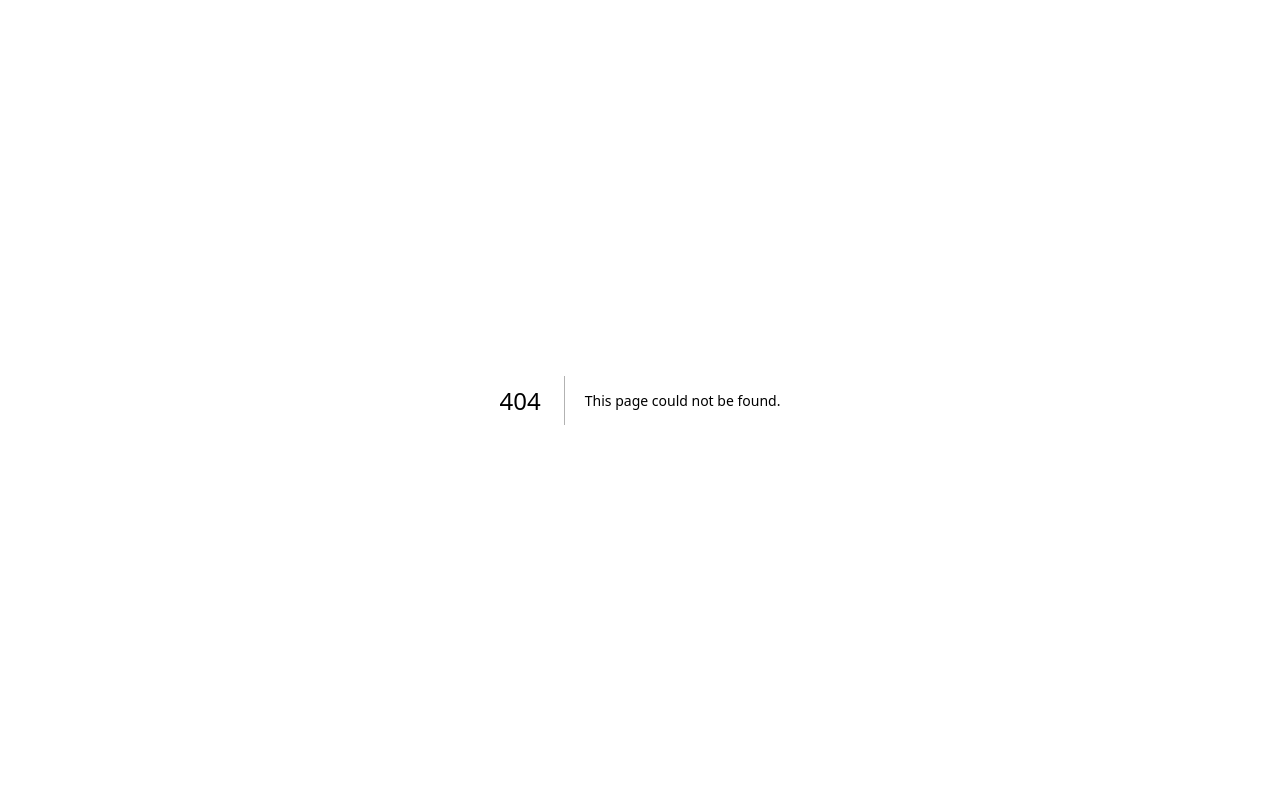
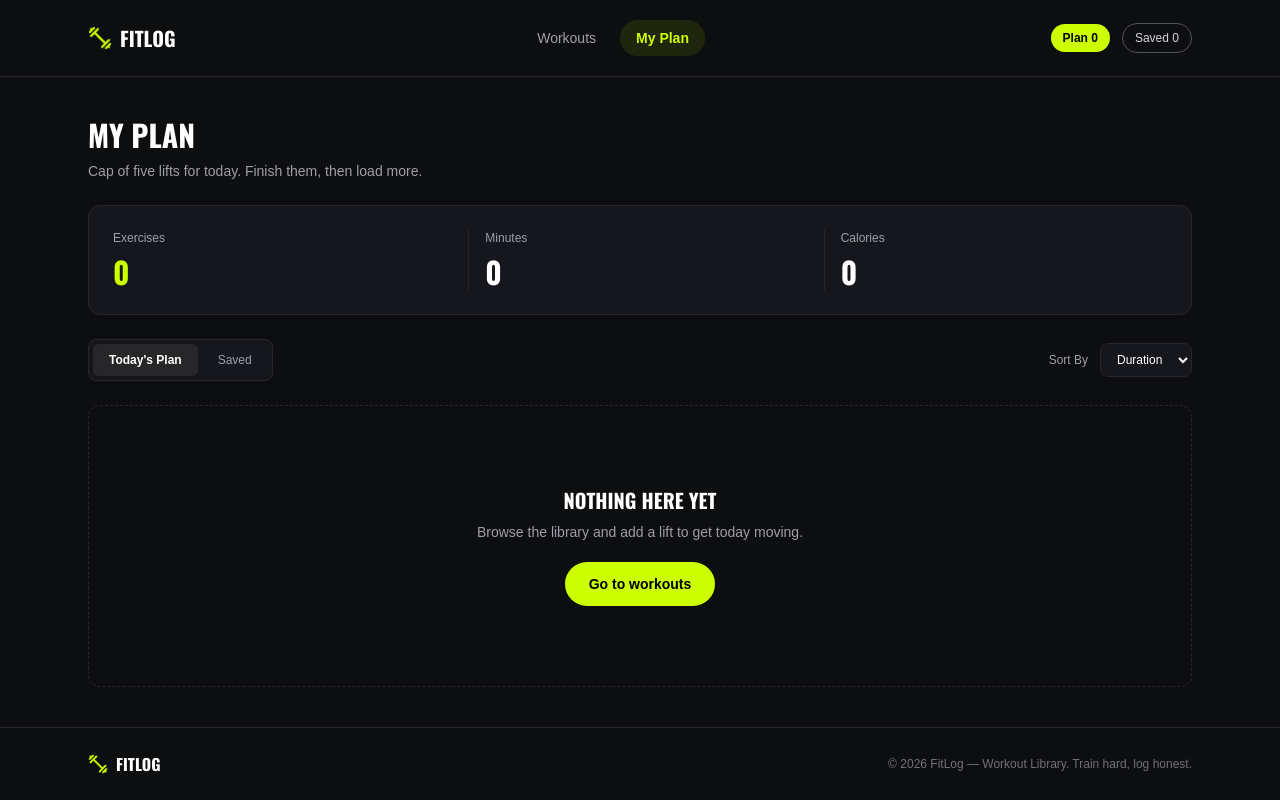
Before and after one commit to isratjahan023/fitlog, a Next.js app: page /my-plan in a window 1280 px wide. Before the commit this address had no page. Built offline with nearby package versions, Linux system fonts and the light colour scheme.

Commit message:
Add My Plan tabs summary sorting and workout completion

```diff
--- /dev/null
+++ b/app/my-plan/page.tsx
@@ -0,0 +1,287 @@
+"use client";
+
+import { useState } from "react";
+import Link from "next/link";
+import { Oswald } from "next/font/google";
+import { usePlan } from "../PlanProvider";
+import PlanCounters from "../PlanCounters";
+
+const oswald = Oswald({
+  subsets: ["latin"],
+  weight: ["600", "700"],
+});
+
+export default function MyPlanPage() {
+  const {
+    plan,
+    saved,
+    ready,
+    markAsDone,
+    removeFromPlan,
+    removeFromSaved,
+  } = usePlan();
+
+  const [tab, setTab] = useState<"plan" | "saved">("plan");
+  const [sortBy, setSortBy] = useState("duration");
+
+  const items = [...(tab === "plan" ? plan : saved)].sort(
+    (a, b) => {
+      if (sortBy === "calories") {
+        return b.caloriesBurned - a.caloriesBurned;
+      }
+
+      if (sortBy === "rating") {
+        return b.rating - a.rating;
+      }
+
+      return a.duration - b.duration;
+    }
+  );
+
+  const minutes = plan.reduce(
+    (total, workout) => total + workout.duration,
+    0
+  );
+
+  const calories = plan.reduce(
+    (total, workout) => total + workout.caloriesBurned,
+    0
+  );
+
+  return (
+    <div className="min-h-screen bg-[#0d0e10] text-white">
+      {/* Navbar */}
+      <nav className="border-b border-zinc-800">
+        <div className="mx-auto flex max-w-6xl flex-wrap items-center justify-between gap-4 px-6 py-5">
+          <Link href="/" className="flex items-center gap-2">
+            <img
+              src="/logo.png"
+              alt=""
+              className="h-6 w-6 object-contain"
+            />
+            <span className={`${oswald.className} text-xl font-bold`}>
+              FITLOG
+            </span>
+          </Link>
+
+          <div className="flex items-center gap-2 text-sm">
+            <Link
+              href="/"
+              className="rounded-full px-4 py-2 text-zinc-400"
+            >
+              Workouts
+            </Link>
+
+            <Link
+              href="/my-plan"
+              aria-current="page"
+              className="rounded-full bg-[#ccff00]/10 px-4 py-2 font-semibold text-[#ccff00]"
+            >
+              My Plan
+            </Link>
+          </div>
+
+          <PlanCounters />
+        </div>
+      </nav>
+
+      <main className="mx-auto max-w-6xl px-6 py-10">
+        <h1 className={`${oswald.className} text-3xl font-bold`}>
+          MY PLAN
+        </h1>
+
+        <p className="mt-2 text-sm text-zinc-400">
+          Cap of five lifts for today. Finish them, then load more.
+        </p>
+
+        {/* Summary */}
+        <div className="mt-6 grid grid-cols-3 gap-3 rounded-xl border border-zinc-800 bg-[#15171c] p-5 sm:p-6">
+          <div>
+            <p className="text-xs text-zinc-400">Exercises</p>
+            <p
+              className={`${oswald.className} mt-2 text-3xl font-bold text-[#ccff00]`}
+            >
+              {plan.length}
+            </p>
+          </div>
+
+          <div className="border-l border-zinc-800 pl-4">
+            <p className="text-xs text-zinc-400">Minutes</p>
+            <p className={`${oswald.className} mt-2 text-3xl font-bold`}>
+              {minutes}
+            </p>
+          </div>
+
+          <div className="border-l border-zinc-800 pl-4">
+            <p className="text-xs text-zinc-400">Calories</p>
+            <p className={`${oswald.className} mt-2 text-3xl font-bold`}>
+              {calories}
+            </p>
+          </div>
+        </div>
+
+        {/* Tabs and sorting */}
+        <div className="mt-6 flex flex-wrap items-center justify-between gap-4">
+          <div
+            role="group"
+            aria-label="Workout list"
+            className="flex gap-1 rounded-lg border border-zinc-800 bg-[#15171c] p-1"
+          >
+            <button
+              onClick={() => setTab("plan")}
+              aria-pressed={tab === "plan"}
+              className={`rounded-md px-4 py-2 text-xs ${
+                tab === "plan"
+                  ? "bg-zinc-800 font-semibold text-white"
+                  : "text-zinc-400"
+              }`}
+            >
+              Today&apos;s Plan
+            </button>
+
+            <button
+              onClick={() => setTab("saved")}
+              aria-pressed={tab === "saved"}
+              className={`rounded-md px-4 py-2 text-xs ${
+                tab === "saved"
+                  ? "bg-zinc-800 font-semibold text-white"
+                  : "text-zinc-400"
+              }`}
+            >
+              Saved
+            </button>
+          </div>
+
+          <label className="flex items-center gap-3 text-xs text-zinc-400">
+            Sort By
+            <select
+              value={sortBy}
+              onChange={(event) => setSortBy(event.target.value)}
+              className="rounded-lg border border-zinc-800 bg-[#15171c] px-3 py-2 text-white"
+            >
+              <option value="duration">Duration</option>
+              <option value="calories">Calories</option>
+              <option value="rating">Rating</option>
+            </select>
+          </label>
+        </div>
+
+        {/* List */}
+        {!ready ? (
+          <p role="status" className="py-16 text-center text-zinc-400">
+            Loading workouts…
+          </p>
+        ) : items.length === 0 ? (
+          <div className="mt-6 rounded-xl border border-dashed border-zinc-800 px-6 py-20 text-center">
+            <h2 className={`${oswald.className} text-xl font-bold`}>
+              NOTHING HERE YET
+            </h2>
+
+            <p className="mt-2 text-sm text-zinc-400">
+              Browse the library and add a lift to get today moving.
+            </p>
+
+            <Link
+              href="/"
+              className="mt-5 inline-block rounded-full bg-[#ccff00] px-6 py-3 text-sm font-semibold text-black"
+            >
+              Go to workouts
+            </Link>
+          </div>
+        ) : (
+          <div className="mt-6 space-y-4">
+            {items.map((workout) => {
+              const done =
+                tab === "plan" &&
+                plan.some(
+                  (item) => item.id === workout.id && item.done
+                );
+
+              return (
+                <article
+                  key={workout.id}
+                  className="flex flex-col gap-4 rounded-xl border border-zinc-800 bg-[#15171c] p-4 sm:flex-row sm:items-center"
+                >
+                  <img
+                    src={workout.image}
+                    alt={workout.name}
+                    className="h-40 w-full rounded-lg object-cover sm:h-20 sm:w-32"
+                  />
+
+                  <div className="min-w-0 flex-1">
+                    <h2
+                      className={`${oswald.className} text-lg font-bold uppercase`}
+                    >
+                      {workout.name}
+                    </h2>
+
+                    <p className="mt-1 text-xs text-zinc-400">
+                      {workout.equipment}
+                    </p>
+
+                    <div className="mt-2 flex flex-wrap gap-3 text-xs text-zinc-400">
+                      <span>{workout.duration} min</span>
+                      <span>{workout.caloriesBurned} kcal</span>
+                      <span>★ {workout.rating}</span>
+                    </div>
+                  </div>
+
+                  <div className="flex flex-wrap items-center gap-3">
+                    <Link
+                      href={`/workouts/${workout.id}`}
+                      className="rounded-full border border-zinc-600 px-4 py-2 text-xs"
+                    >
+                      View Details
+                    </Link>
+
+                    {tab === "plan" && (
+                      <button
+                        onClick={() => markAsDone(workout.id)}
+                        disabled={done}
+                        className="rounded-full bg-[#ccff00] px-4 py-2 text-xs font-semibold text-black disabled:cursor-not-allowed disabled:opacity-50"
+                      >
+                        {done ? "✓ Done" : "✓ Mark as Done"}
+                      </button>
+                    )}
+
+                    <button
+                      onClick={() =>
+                        tab === "plan"
+                          ? removeFromPlan(workout.id)
+                          : removeFromSaved(workout.id)
+                      }
+                      aria-label={`Remove ${workout.name}`}
+                      className="px-2 py-2 text-xl text-zinc-400 hover:text-red-400"
+                    >
+                      ×
+                    </button>
+                  </div>
+                </article>
+              );
+            })}
+          </div>
+        )}
+      </main>
+
+      {/* Footer */}
+      <footer className="border-t border-zinc-800">
+        <div className="mx-auto flex max-w-6xl flex-col items-center justify-between gap-4 px-6 py-6 sm:flex-row">
+          <Link href="/" className="flex items-center gap-2">
+            <img
+              src="/logo.png"
+              alt=""
+              className="h-5 w-5 object-contain"
+            />
+            <span className={`${oswald.className} font-bold`}>
+              FITLOG
+            </span>
+          </Link>
+
+          <p className="text-center text-xs text-zinc-500">
+            © 2026 FitLog — Workout Library. Train hard, log honest.
+          </p>
+        </div>
+      </footer>
+    </div>
+  );
+}
```
